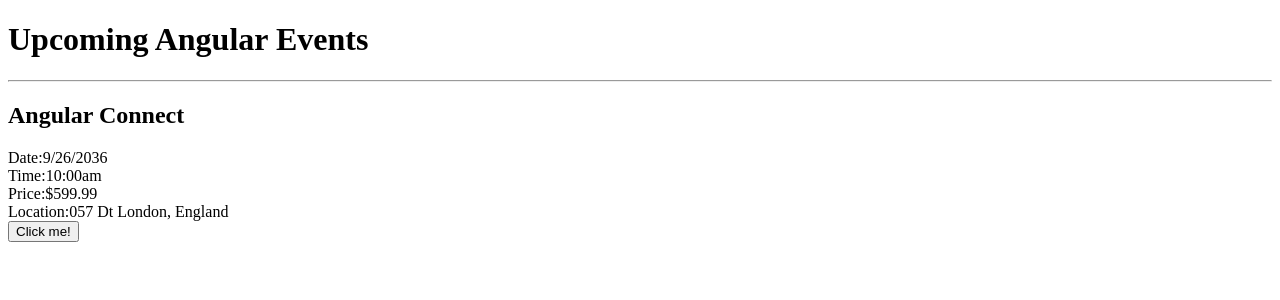
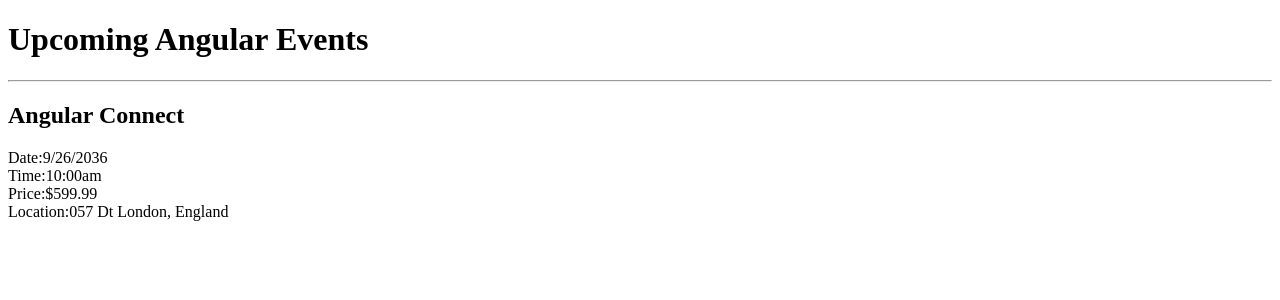
Before and after one commit to achutkiran/Angular-Tutorial-pluralsight, an Angular app: page / in a window 1280 px wide. Shown: the top 300 px of the page. Built offline with nearby package versions, Linux system fonts and the light colour scheme.

Commit message:
removed communication from child to parent

```diff
--- a/src/app/events/event-thumbnail.component.html
+++ b/src/app/events/event-thumbnail.component.html
@@ -8,5 +8,4 @@
         <span>&nbsp;</span>
         <span>{{event.location.city}}, {{event.location.country}}</span>
     </div>
-    <button (click)="handleClick()">Click me!</button>
 </div>
--- a/src/app/events/event-thumbnail.component.ts
+++ b/src/app/events/event-thumbnail.component.ts
@@ -7,9 +7,4 @@
 
 export class EventThumbnailComponent {
     @Input() event: any
-    @Output() eventClick = new EventEmitter()
-
-    handleClick(){
-        this.eventClick.emit(this.event.name)
-    }
 }
--- a/src/app/events/events-list.component.html
+++ b/src/app/events/events-list.component.html
@@ -3,5 +3,5 @@
         Upcoming Angular Events
     </h1>
     <hr>
-    <event-thumbnail (eventClick)="handleEventClicked($event)" [event]="event1"></event-thumbnail>
+    <event-thumbnail [event]="event1"></event-thumbnail>
 </div>
--- a/src/app/events/events-list.component.ts
+++ b/src/app/events/events-list.component.ts
@@ -20,7 +20,4 @@
         }
     }
 
-    handleEventClicked(data){
-        console.log("recevied:",data)
-    }
 }
```
